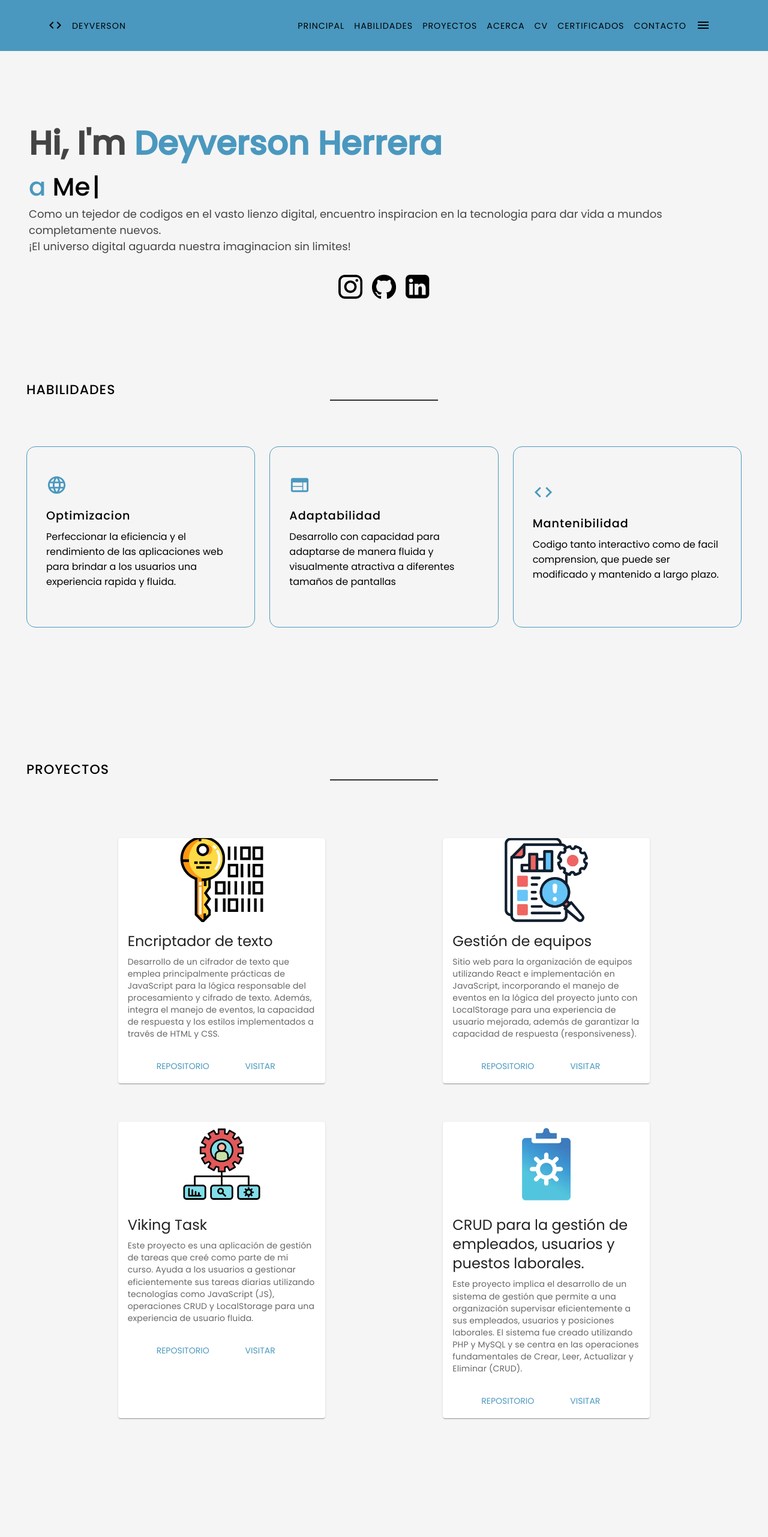
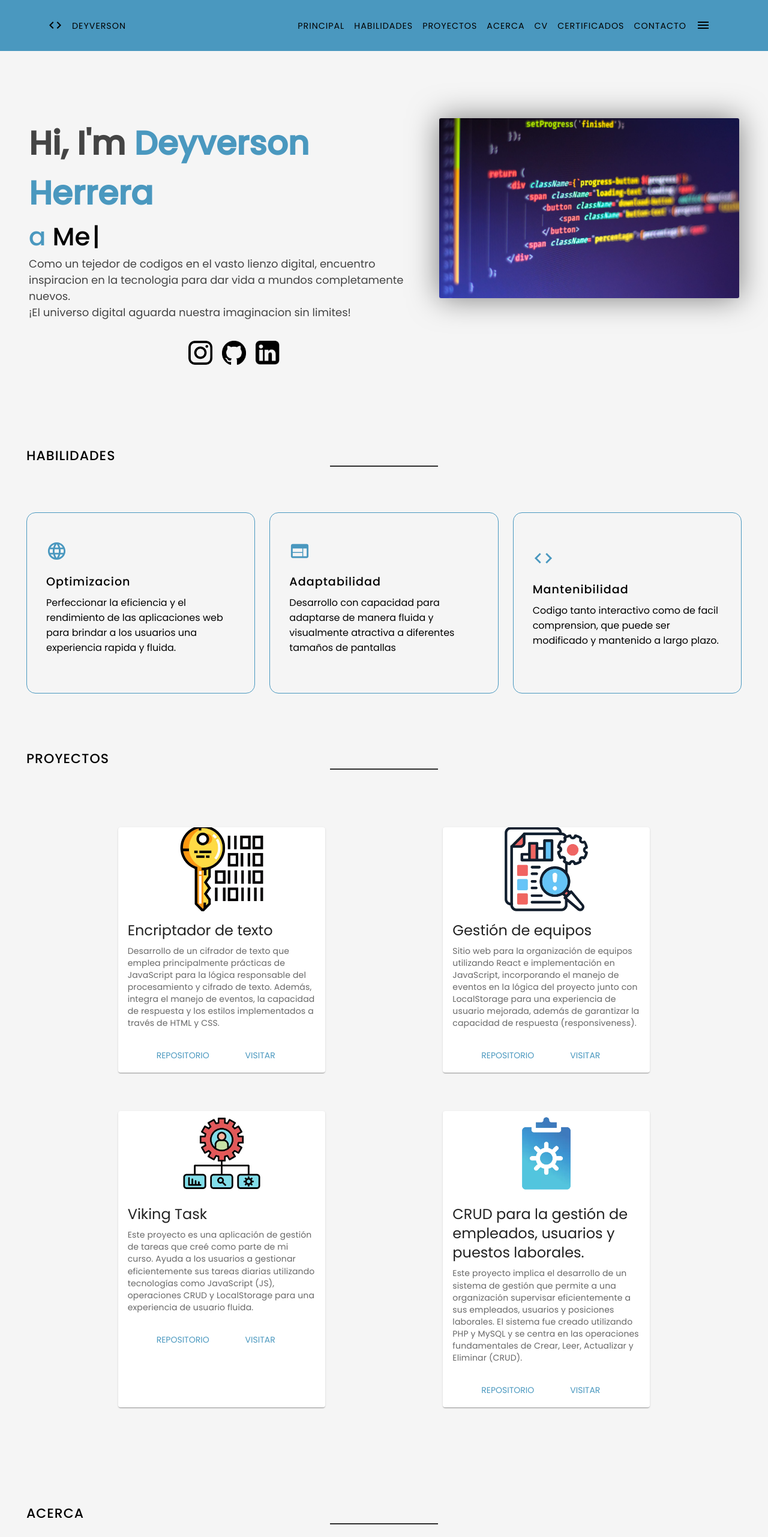
Before and after one commit to Deyverson1/portfolio-deyverson, a React (Create React App) app: page / in a window 1280 px wide. Shown: the top 2562 px of the page at 60% size. Built offline with nearby package versions, Linux system fonts and the light colour scheme.

Commit message:
Updates interface

```diff
--- a/src/components/AboutMe/AboutMe.jsx
+++ b/src/components/AboutMe/AboutMe.jsx
@@ -105,6 +105,8 @@ function AboutMe() {
 //styles
 const AboutMeContainer = styled.section`
     margin: 5rem 2rem;
+    margin-bottom: 0;
+    padding-bottom: 4rem;
     @media screen and (max-width: 768px){
         margin-bottom: 0;
         padding-bottom: 1rem;
--- a/src/components/Contact/style.css
+++ b/src/components/Contact/style.css
@@ -3,6 +3,9 @@
   justify-content: center;
   align-items: center;
   margin: 5rem 2rem;
+  margin-bottom: 0;
+  padding-top: 2rem;
+  padding-bottom: 6rem;
 }
 .aclaracion {
   display: flex;
--- a/src/components/Header/header.css
+++ b/src/components/Header/header.css
@@ -31,7 +31,7 @@
     color: black;
     text-decoration: none;
 }
-.name:hover{
+.nameHeader:hover{
     color: white;
     text-decoration: overline;
 }
--- a/src/components/Hero/Hero.jsx
+++ b/src/components/Hero/Hero.jsx
@@ -28,7 +28,7 @@ function Hero() {
         <section className='hero'>
             <div>
                 <header>
-                    <h1 className='name'>{t('Identidad')} <span className='span'  style={{ color: color }}>Deyverson Herrera</span></h1>
+                    <h1 className='nameHero'>{t('Identidad')} <span className='span'  style={{ color: color }}>Deyverson Herrera</span></h1>
                 </header>
                 <h2 className='profesion'><span className='span' style={{ color: color }}>{t('Conector')}</span> <Typewriter words={['Profesional Coder', 'Mechatronics Student', 'Future FullStack', 'Frontend Developer',]}
                     loop={2}
--- a/src/components/Hero/hero.css
+++ b/src/components/Hero/hero.css
@@ -3,7 +3,7 @@
     justify-content: space-evenly;
     margin: 7rem 3rem;
 }
-.name{
+.nameHero{
     font-size: 55px;
     font-weight: 700;
     color: #444444;
@@ -38,7 +38,7 @@
 }
 .imgContainer{
     /* display: flex; */
-    display: none;
+    /* display: none;  */
     align-items: center;
 }
 .imgHero{
@@ -73,7 +73,7 @@
     margin: 5rem 0rem;
     margin-bottom: 0;
     }
-    .name{
+    .nameHero{
         padding: 1rem 2rem;
         font-size: 35px;
         padding-top: 4rem;
--- a/src/components/Proyectos/project.css
+++ b/src/components/Proyectos/project.css
@@ -1,5 +1,5 @@
 .Content{
-    padding: 5rem 2rem;
+    padding: 3rem 2rem;
 }
 .headerProject{
     padding-bottom: 2rem;
--- a/src/components/Skills/skills.css
+++ b/src/components/Skills/skills.css
@@ -1,5 +1,7 @@
 .skills{
     margin: 8rem 2rem;
+    margin-bottom: 0rem;
+    padding-bottom: 2rem;
 }
 .headerSkills{
     padding-bottom: 2rem;
```
